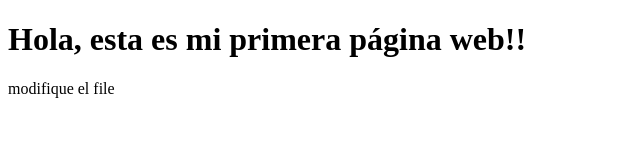
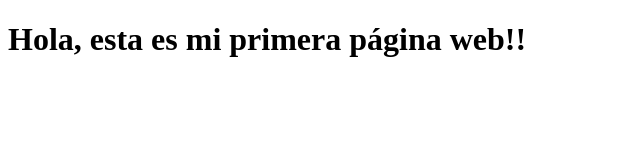
Before and after one commit to aamarins/DisenoWeb, a plain HTML site: page index.html in a window 1280 px wide. Shown: the whole page, without its empty margins (0-640 px from the left). Drawn offline with Linux system fonts and the light colour scheme.

Commit message:
Update
Se modifico para hacer pruebas

```diff
--- a/index.html
+++ b/index.html
@@ -9,6 +9,5 @@
   </head>
   <body>
     <h1>Hola, esta es mi primera página web!!</h1>
-    modifique el file
   </body>
 </html>
```
